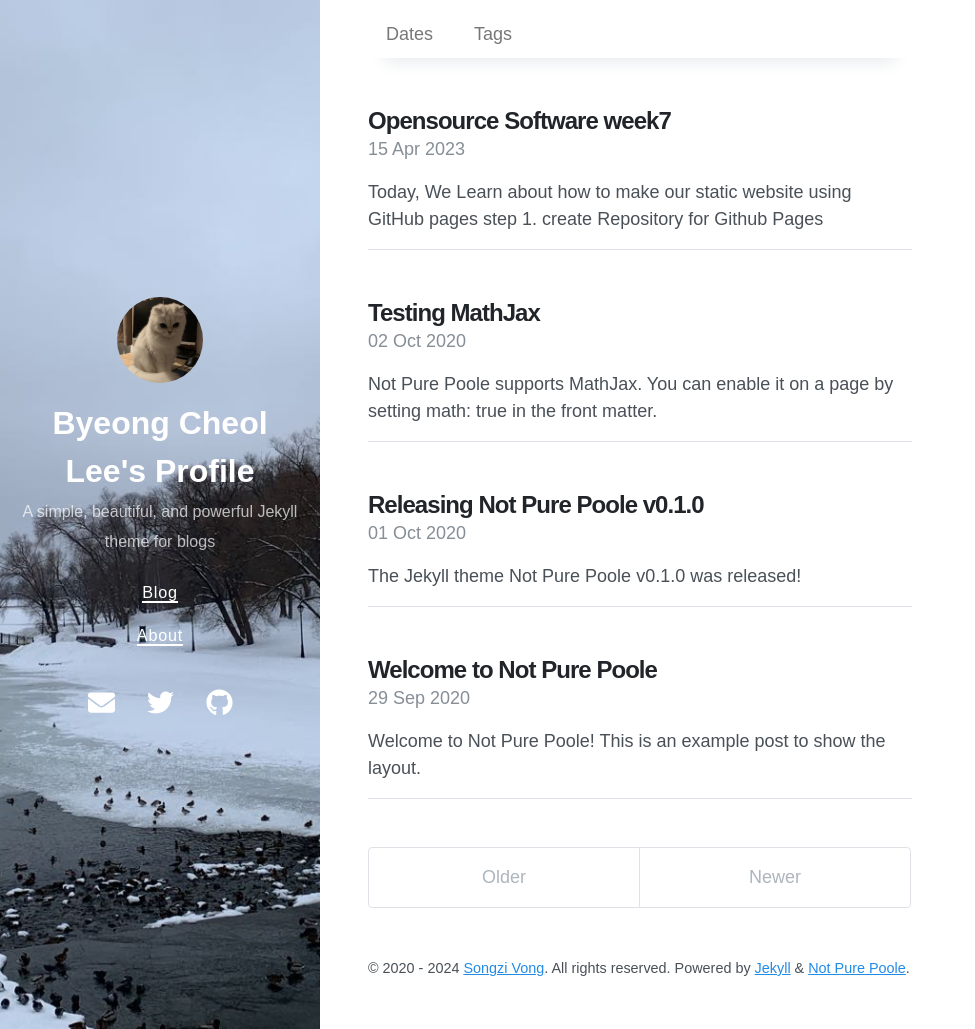
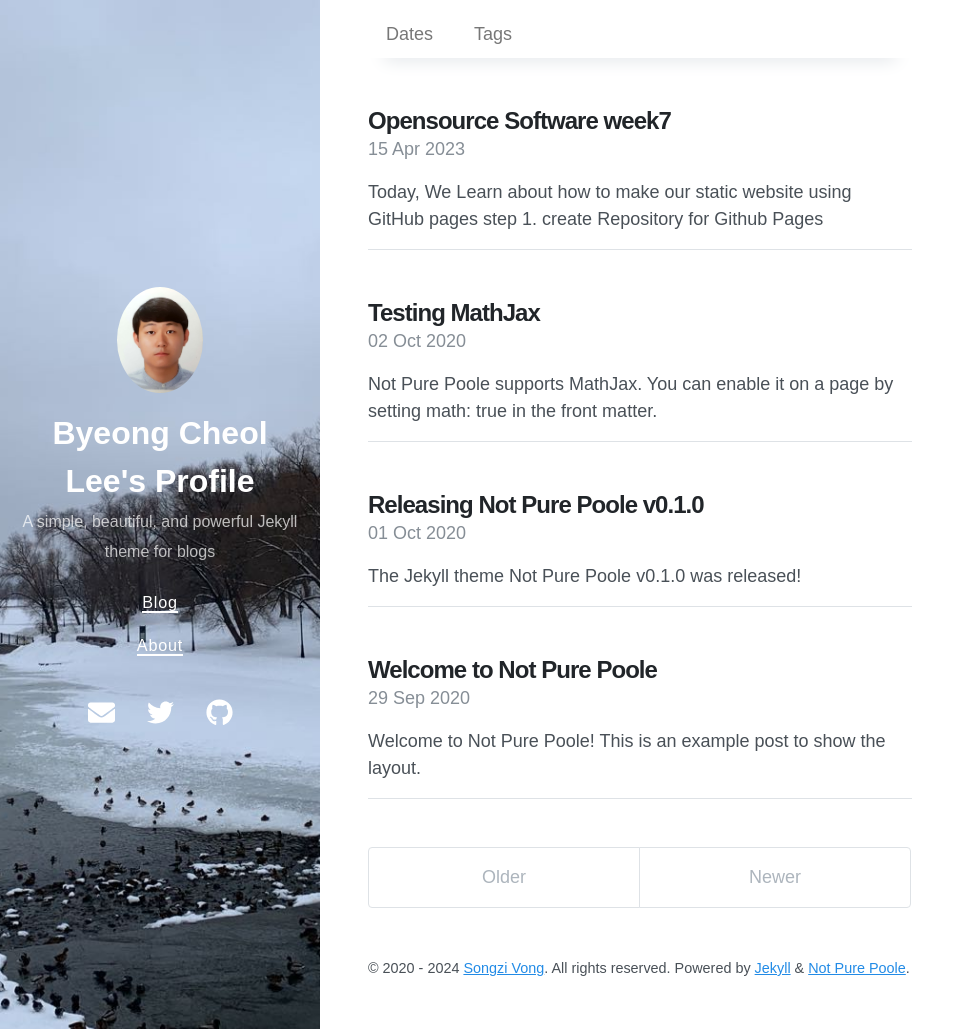
Before and after one commit to 2btlFe/2btlFe.github.io, a Jekyll site: the page built from index.html, in a window 1280 px wide and 1029 px high. Shown: the whole window, without its empty margins (0-975 px from the left). Built offline with Jekyll 4.4.1, drawn with Linux system fonts in a browser that asks for light colours; nearby versions of some CDN libraries; the list of posts is cut into pages by our own code.

Commit message:
photo update

```diff
--- a/_config.yml
+++ b/_config.yml
@@ -2,7 +2,7 @@
 title: Byeong Cheol Lee's Profile
 description: A simple, beautiful, and powerful Jekyll theme for blogs
 url: https://vszhub.github.io
-avatar: /avatar.jpeg
+avatar: /assets/myphoto.jpg
 paginate: 5
 permalink: pretty
 cover_image: /bg.jpeg
```
Also changed, not shown: assets/myphoto.jpg (added).
